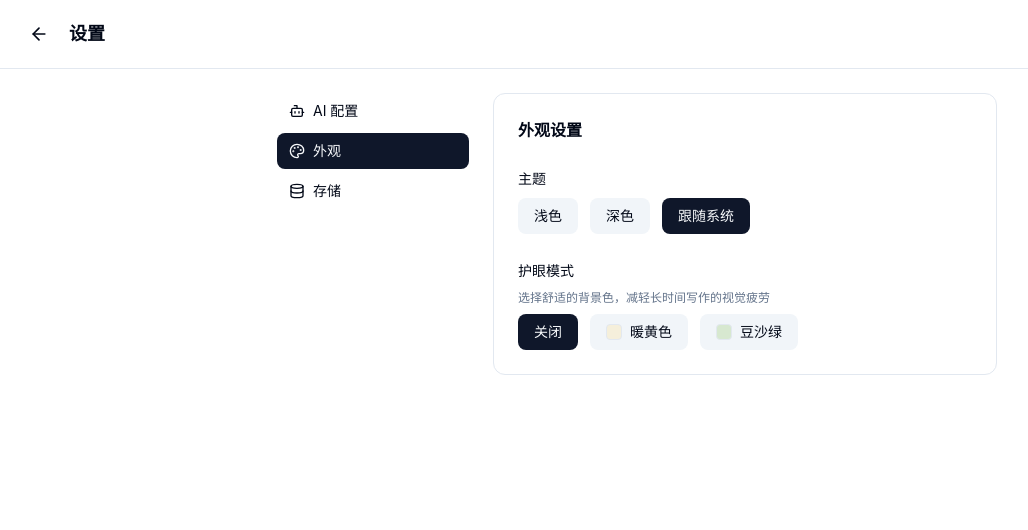
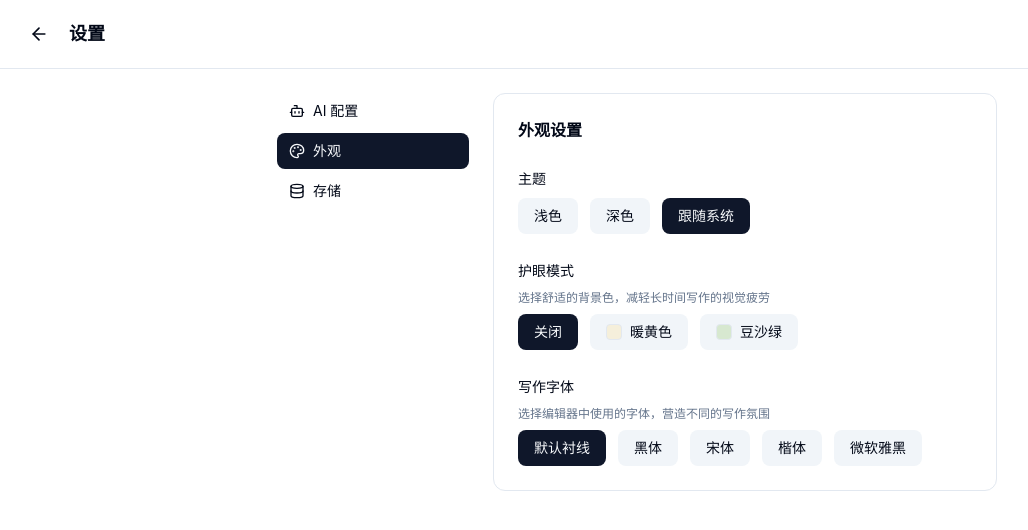
Before and after one commit to WangYajun369/ai-writing-platform, a React (Vite) app: page /settings in a window 1280 px wide. Both pictures are taken after a click on the button "外观". Shown: the top 530 px of the page, without its empty margins (3-1031 px from the left). Built offline with nearby package versions, Linux system fonts and the light colour scheme.

Commit message:
feat: 新增全局字体设置功能，支持多种中文字体切换

```diff
--- a/src/App.tsx
+++ b/src/App.tsx
@@ -10,6 +10,15 @@ import { useAppStore } from './stores/appStore'
 
 const STORAGE_KEY_THEME = 'mirageink-theme'
 const STORAGE_KEY_EYECARE = 'mirageink-eyecare'
+const STORAGE_KEY_FONT = 'mirageink-font'
+
+const FONT_FAMILY_MAP: Record<string, string> = {
+  serif: "'Noto Serif SC', Georgia, serif",
+  simhei: "SimHei, 'Noto Sans SC', sans-serif",
+  simsun: "SimSun, 'Noto Serif SC', serif",
+  kaiti: "KaiTi, 'Noto Serif SC', serif",
+  yahei: "'Microsoft YaHei', 'Noto Sans SC', sans-serif",
+}
 
 /**
  * 应用初始化组件
@@ -17,7 +26,7 @@ const STORAGE_KEY_EYECARE = 'mirageink-eyecare'
  * 根据当前主题与护眼模式切换 dark / eyecare class，并持久化到 localStorage。
  */
 function AppInit() {
-  const { setTheme, theme, eyeCareMode, setEyeCareMode } = useAppStore()
+  const { setTheme, theme, eyeCareMode, setEyeCareMode, fontFamily, setFontFamily } = useAppStore()
 
   // 启动时从 localStorage 恢复偏好
   useEffect(() => {
@@ -28,6 +37,10 @@ function AppInit() {
     const savedEyeCare = localStorage.getItem(STORAGE_KEY_EYECARE)
     if (savedEyeCare === 'off' || savedEyeCare === 'warm' || savedEyeCare === 'green') {
       setEyeCareMode(savedEyeCare)
+    }
+    const savedFont = localStorage.getItem(STORAGE_KEY_FONT)
+    if (savedFont && savedFont in FONT_FAMILY_MAP) {
+      setFontFamily(savedFont as 'serif' | 'simhei' | 'simsun' | 'kaiti' | 'yahei')
     }
   }, [])
 
@@ -65,6 +78,12 @@ function AppInit() {
     localStorage.setItem(STORAGE_KEY_EYECARE, eyeCareMode)
   }, [theme, eyeCareMode])
 
+  // 字体应用
+  useEffect(() => {
+    document.documentElement.style.setProperty('--font-editor', FONT_FAMILY_MAP[fontFamily] ?? FONT_FAMILY_MAP.serif)
+    localStorage.setItem(STORAGE_KEY_FONT, fontFamily)
+  }, [fontFamily])
+
   return <AppRouter />
 }
 
--- a/src/pages/EditorPage.tsx
+++ b/src/pages/EditorPage.tsx
@@ -91,7 +91,7 @@ export default function EditorPage() {
   }, [zenMode, exitZenMode])
 
   return (
-    <div className={cn('h-screen flex flex-col overflow-hidden', zenMode && 'zen-mode')}>
+    <div className={cn('h-screen flex flex-col overflow-hidden editor-font', zenMode && 'zen-mode')}>
       {/* 顶部工具栏 */}
       {!zenMode && <EditorToolbar />}
 
--- a/src/pages/SettingsPage.tsx
+++ b/src/pages/SettingsPage.tsx
@@ -15,7 +15,7 @@ type Tab = 'ai' | 'appearance' | 'storage'
 
 export default function SettingsPage() {
   const navigate = useNavigate()
-  const { aiConfig, setAiConfig, theme, setTheme, eyeCareMode, setEyeCareMode } = useAppStore()
+  const { aiConfig, setAiConfig, theme, setTheme, eyeCareMode, setEyeCareMode, fontFamily, setFontFamily } = useAppStore()
   const [activeTab, setActiveTab] = useState<Tab>('ai')
 
   return (
@@ -61,8 +61,10 @@ export default function SettingsPage() {
             <AppearanceSection
               theme={theme}
               eyeCareMode={eyeCareMode}
+              fontFamily={fontFamily}
               onThemeChange={setTheme}
               onEyeCareChange={setEyeCareMode}
+              onFontFamilyChange={setFontFamily}
             />
           )}
           {activeTab === 'storage' && (
@@ -171,14 +173,25 @@ function AiConfigSection({
 function AppearanceSection({
   theme,
   eyeCareMode,
+  fontFamily,
   onThemeChange,
   onEyeCareChange,
+  onFontFamilyChange,
 }: {
   theme: string
   eyeCareMode: string
+  fontFamily: string
   onThemeChange: (t: 'light' | 'dark' | 'system') => void
   onEyeCareChange: (m: 'off' | 'warm' | 'green') => void
+  onFontFamilyChange: (f: 'serif' | 'simhei' | 'simsun' | 'kaiti' | 'yahei') => void
 }) {
+  const fontOptions = [
+    { value: 'serif', label: '默认衬线' },
+    { value: 'simhei', label: '黑体' },
+    { value: 'simsun', label: '宋体' },
+    { value: 'kaiti', label: '楷体' },
+    { value: 'yahei', label: '微软雅黑' },
+  ] as const
   return (
     <div className="space-y-6">
       <h2 className="text-base font-semibold">外观设置</h2>
@@ -212,7 +225,7 @@ function AppearanceSection({
             { value: 'off', label: '关闭' },
             { value: 'warm', label: '暖黄色', color: 'bg-[#f5efdb]' },
             { value: 'green', label: '豆沙绿', color: 'bg-[#d7e8d0]' },
-          ] as const).map(({ value, label, color }) => (
+          ] as const).map(({ value, label, ...rest }) => (
             <button
               key={value}
               onClick={() => onEyeCareChange(value)}
@@ -222,11 +235,34 @@ function AppearanceSection({
                   : 'bg-muted hover:bg-muted/80'
               }`}
             >
-              {color && (
+              {'color' in rest && rest.color && (
                 <span
-                  className={`inline-block w-4 h-4 rounded border border-border ${color}`}
+                  className={`inline-block w-4 h-4 rounded border border-border ${rest.color}`}
                 />
               )}
+              {label}
+            </button>
+          ))}
+        </div>
+      </div>
+
+      {/* 字体 */}
+      <div className="space-y-2">
+        <label className="text-sm font-medium">写作字体</label>
+        <p className="text-xs text-muted-foreground">
+          选择编辑器中使用的字体，营造不同的写作氛围
+        </p>
+        <div className="flex flex-wrap gap-3">
+          {fontOptions.map(({ value, label }) => (
+            <button
+              key={value}
+              onClick={() => onFontFamilyChange(value)}
+              className={`px-4 py-2 rounded-lg text-sm transition-colors ${
+                fontFamily === value
+                  ? 'bg-primary text-primary-foreground'
+                  : 'bg-muted hover:bg-muted/80'
+              }`}
+            >
               {label}
             </button>
           ))}
--- a/src/stores/appStore.ts
+++ b/src/stores/appStore.ts
@@ -28,6 +28,9 @@ interface AppState {
   // 护眼模式：关闭 / 暖黄色 / 豆沙绿
   eyeCareMode: 'off' | 'warm' | 'green'
 
+  // 全局字体
+  fontFamily: 'serif' | 'simhei' | 'simsun' | 'kaiti' | 'yahei'
+
   // Actions
   setBooks: (books: Book[]) => void
   setCurrentBookId: (id: string | null) => void
@@ -43,6 +46,7 @@ interface AppState {
   setAiConfig: (config: Partial<AiConfig>) => void
   setTheme: (theme: 'light' | 'dark' | 'system') => void
   setEyeCareMode: (mode: 'off' | 'warm' | 'green') => void
+  setFontFamily: (font: AppState['fontFamily']) => void
   setDbStatus: (status: AppState['dbStatus']) => void
   setLoadingBooks: (v: boolean) => void
   setLoadingChapters: (v: boolean) => void
@@ -68,6 +72,7 @@ export const useAppStore = create<AppState>()(
     },
     theme: 'system',
     eyeCareMode: 'off',
+    fontFamily: 'serif',
 
     setBooks: (books) => set({ books }),
     setCurrentBookId: (id) => set({ currentBookId: id }),
@@ -99,6 +104,7 @@ export const useAppStore = create<AppState>()(
 
     setTheme: (theme) => set({ theme }),
     setEyeCareMode: (eyeCareMode) => set({ eyeCareMode }),
+    setFontFamily: (fontFamily) => set({ fontFamily }),
     setDbStatus: (dbStatus) => set({ dbStatus }),
     setLoadingBooks: (v) => set({ isLoadingBooks: v }),
     setLoadingChapters: (v) => set({ isLoadingChapters: v }),
--- a/src/styles/globals.css
+++ b/src/styles/globals.css
@@ -160,9 +160,13 @@
 
 /* ==================== TipTap 富文本编辑器样式 ==================== */
 /* 编辑器容器：使用 prose 排版、衬线字体，适用于中文长文写作场景 */
+/* 编辑器全局字体（目录、章节、编辑区统一） */
+.editor-font {
+  font-family: var(--font-editor, 'Noto Serif SC', Georgia, serif);
+}
+
 .tiptap-editor {
   @apply prose prose-neutral dark:prose-invert max-w-none;
-  font-family: 'Noto Serif SC', Georgia, serif;
   font-size: 16px;
   line-height: 2;
   letter-spacing: 0.02em;
```
